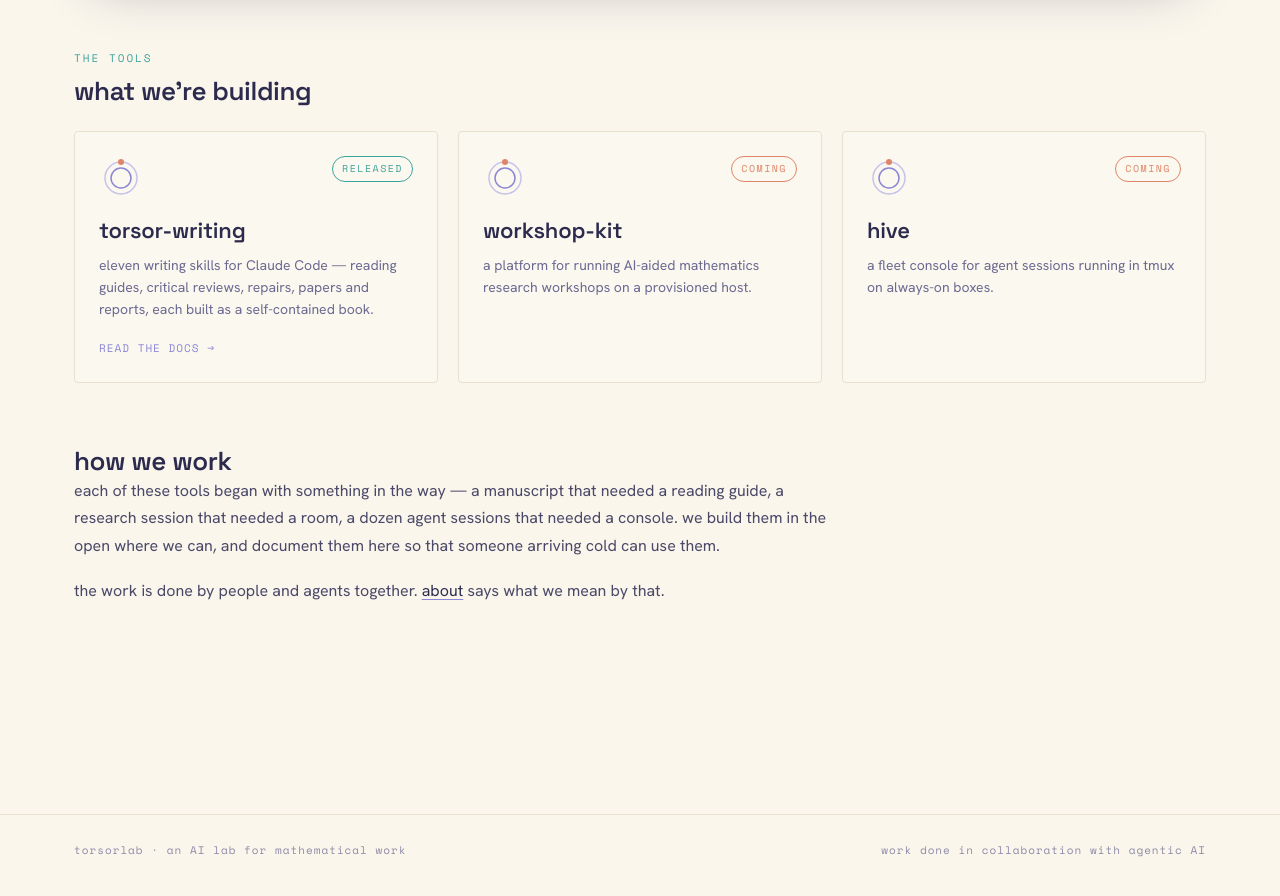
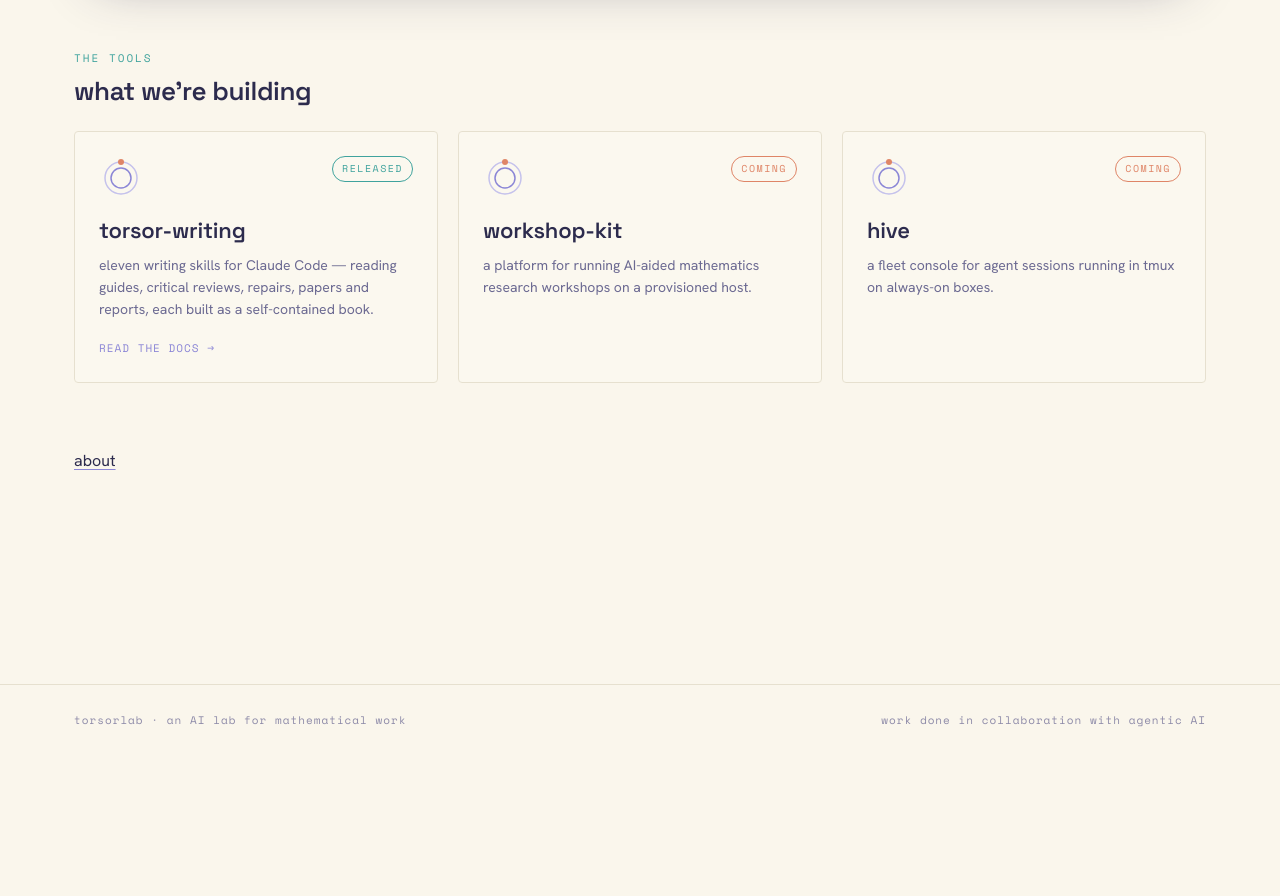
Before and after one commit to torsor/torsorlab, a Jekyll site: the page built from index.md, in a window 1280 px wide and 900 px high, scrolled down 625 px. Shown: the top 896 px of the window. Built offline with Jekyll 4.4.1, drawn with Linux system fonts in a browser that asks for light colours; after the commit the page ends 1395 px from its top, so only the background shows below that.

Commit message:
update info

```diff
--- a/index.md
+++ b/index.md
@@ -12,12 +12,4 @@
   our work is collaborative. and torsorlab is what we call this collaboration.
 ---
 
-## how we work
-
-each of these tools began with something in the way — a manuscript that needed a
-reading guide, a research session that needed a room, a dozen agent sessions that
-needed a console. we build them in the open where we can, and document them here
-so that someone arriving cold can use them.
-
-the work is done by people and agents together. [about](/about/) says what we mean
-by that.
+[about](/about/)
```
Also changed, not shown: about.md (+6 -1 lines).
